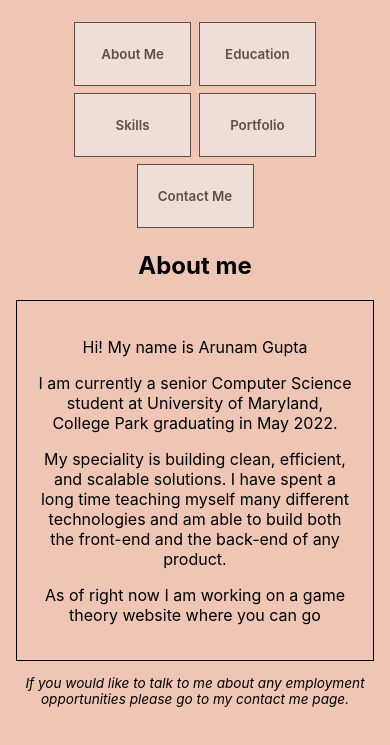
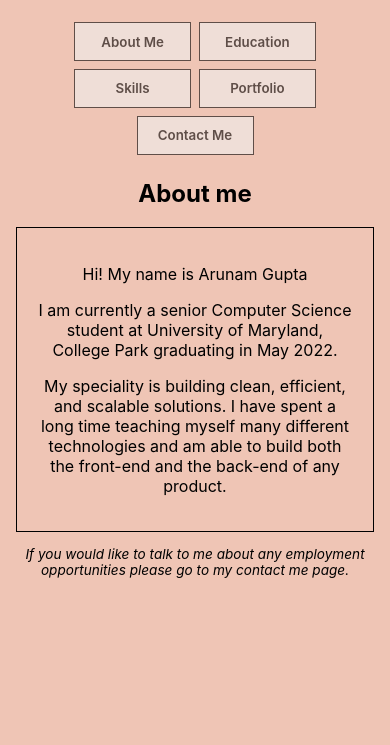
Before and after one commit to Arunam97/arunam.dev, a plain HTML site: page src/html/index.html in a window 390 px wide. Shown: the part 59-804 px from the top of the page. Drawn offline with Linux system fonts and the light colour scheme.

Commit message:
Made style changes to make better on phone

```diff
--- a/src/html/index.html
+++ b/src/html/index.html
@@ -14,11 +14,11 @@
         <h1 id="header">ARUNAM GUPTA</h1>
         <div id="nav-bar">
             <nav id="top-buttons">
-                <button onclick="buttonClick('about-me')" class="nav-buttons" id="about-me-button"><p>About Me</p></button>
-                <button onclick="buttonClick('education')" class="nav-buttons" id="education-button"><p>Education</p></button>
-                <button onclick="buttonClick('skills')" class="nav-buttons" id="skills-button"><p>Skills</p></button>
-                <button onclick="buttonClick('portfolio')" class="nav-buttons" id="portfolio-button"><p>Portfolio</p></button>
-                <button onclick="buttonClick('contact-me')" class="nav-buttons" id="contact-me-button"><p>Contact Me</p></button>
+                <button onclick="buttonClick('about-me')" class="nav-buttons" id="about-me-button">About Me</button>
+                <button onclick="buttonClick('education')" class="nav-buttons" id="education-button">Education</button>
+                <button onclick="buttonClick('skills')" class="nav-buttons" id="skills-button">Skills</button>
+                <button onclick="buttonClick('portfolio')" class="nav-buttons" id="portfolio-button">Portfolio</button>
+                <button onclick="buttonClick('contact-me')" class="nav-buttons" id="contact-me-button">Contact Me</button>
             </nav>
         </div>
         <div id="sections">
@@ -28,7 +28,6 @@
                     <p>Hi! My name is Arunam Gupta</p>
                     <p>I am currently a senior Computer Science student at University of Maryland, College Park graduating in May 2022.</p>
                     <p>My speciality is building clean, efficient, and scalable solutions. I have spent a long time teaching myself many different technologies and am able to build both the front-end and the back-end of any product.</p>
-                    <p>As of right now I am working on a game theory website where you can go </p>
                 </div>
                 <p class="smaller-text-1">If you would like to talk to me about any employment opportunities please go to my contact me page.</p>
             </div>
--- a/src/styles/style.css
+++ b/src/styles/style.css
@@ -33,11 +33,8 @@ h1 {
     border: black solid 0.1vw;
     opacity: 0.6;
     margin: 1vw;
-    height: 7.5vh;
+    height: 10vw;
     width: 30vw;
-}
-
-#top-buttons>button>p {
     font-weight: 600;
 }
 
@@ -66,8 +63,8 @@ h1 {
 @media only screen and (min-width: 600px) {
     #top-buttons>button {
         margin: 0 1vw 0 1vw;
-        height: 5vw;
-        width: 10vw;
+        height: 6vw;
+        width: 11vw;
     }
     #about-me-body,
     #education-body,
```
